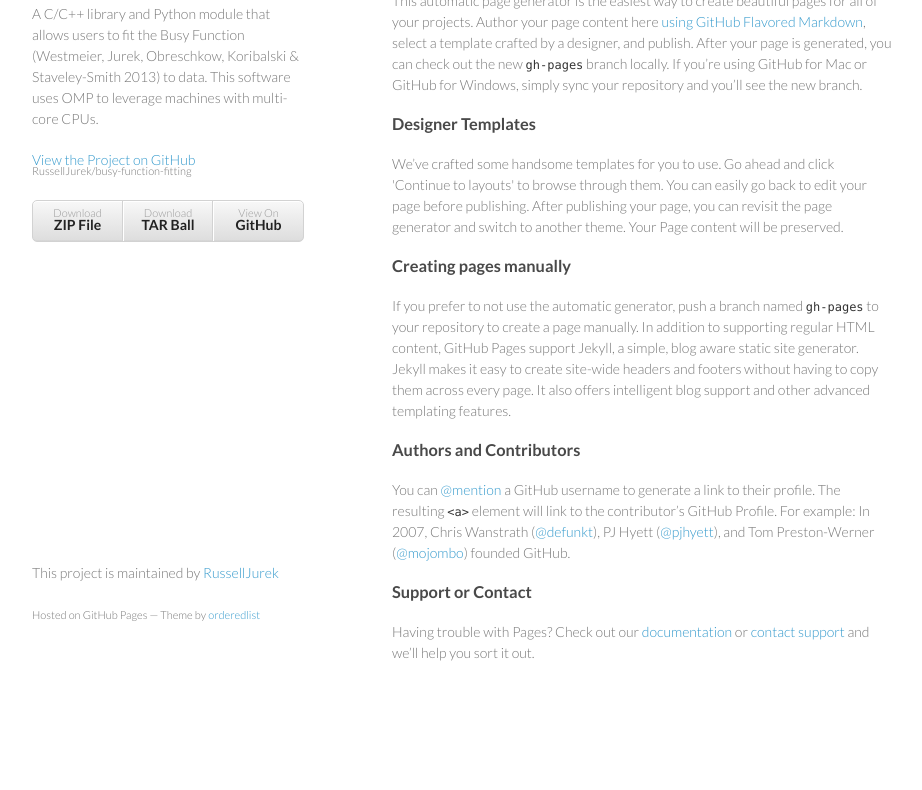
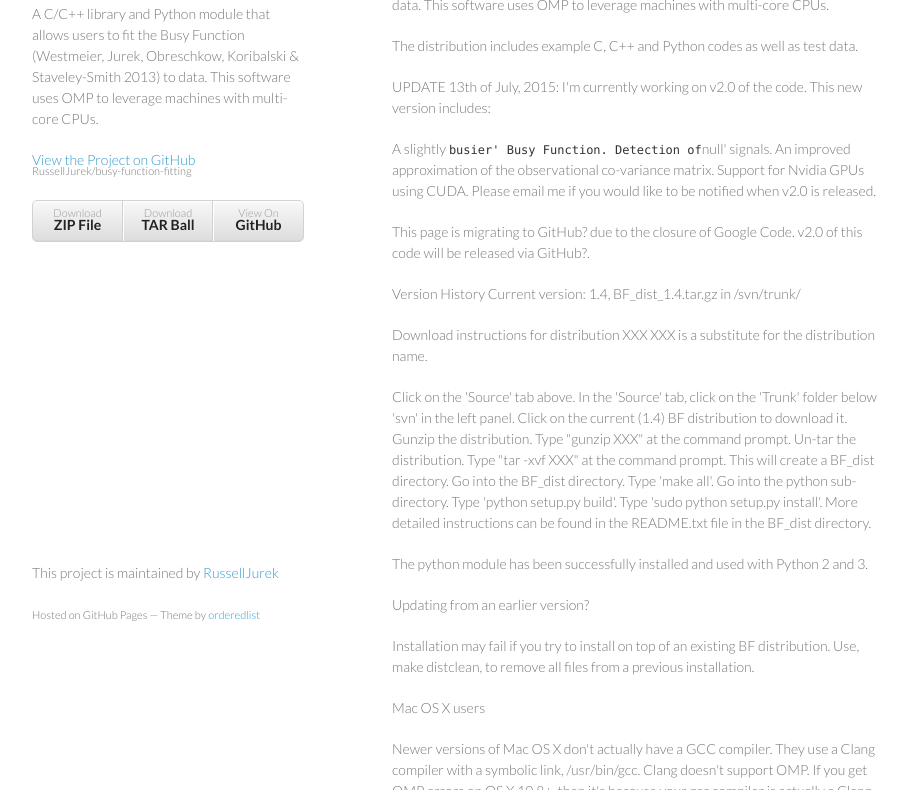
Before and after one commit to RussellJurek/busy-function-fitting, a plain HTML site: page index.html in a window 1280 px wide. Shown: the part 106-896 px from the top of the page, without its empty margins (178-1100 px from the left). Before the commit the page ends 839 px from the top, so only its background shows below. Drawn offline with Linux system fonts and the light colour scheme.

```diff
--- a/index.html
+++ b/index.html
@@ -28,30 +28,63 @@
         </ul>
       </header>
       <section>
-        <h3>
-<a id="welcome-to-github-pages" class="anchor" href="#welcome-to-github-pages" aria-hidden="true"><span class="octicon octicon-link"></span></a>Welcome to GitHub Pages.</h3>
+        <p>Summary
+A C/C++ library and Python module that allows users to fit the Busy Function (Westmeier, Jurek, Obreschkow, Koribalski &amp; Staveley-Smith 2013) to data. This software uses OMP to leverage machines with multi-core CPUs.</p>
 
-<p>This automatic page generator is the easiest way to create beautiful pages for all of your projects. Author your page content here <a href="https://guides.github.com/features/mastering-markdown/">using GitHub Flavored Markdown</a>, select a template crafted by a designer, and publish. After your page is generated, you can check out the new <code>gh-pages</code> branch locally. If you’re using GitHub for Mac or GitHub for Windows, simply sync your repository and you’ll see the new branch.</p>
+<p>The distribution includes example C, C++ and Python codes as well as test data.</p>
 
-<h3>
-<a id="designer-templates" class="anchor" href="#designer-templates" aria-hidden="true"><span class="octicon octicon-link"></span></a>Designer Templates</h3>
+<p>UPDATE 13th of July, 2015: I'm currently working on v2.0 of the code. This new version includes:</p>
 
-<p>We’ve crafted some handsome templates for you to use. Go ahead and click 'Continue to layouts' to browse through them. You can easily go back to edit your page before publishing. After publishing your page, you can revisit the page generator and switch to another theme. Your Page content will be preserved.</p>
+<p>A slightly <code>busier' Busy Function.
+Detection of</code>null' signals.
+An improved approximation of the observational co-variance matrix.
+Support for Nvidia GPUs using CUDA.
+Please email me if you would like to be notified when v2.0 is released.</p>
 
-<h3>
-<a id="creating-pages-manually" class="anchor" href="#creating-pages-manually" aria-hidden="true"><span class="octicon octicon-link"></span></a>Creating pages manually</h3>
+<p>This page is migrating to GitHub? due to the closure of Google Code. v2.0 of this code will be released via GitHub?.</p>
 
-<p>If you prefer to not use the automatic generator, push a branch named <code>gh-pages</code> to your repository to create a page manually. In addition to supporting regular HTML content, GitHub Pages support Jekyll, a simple, blog aware static site generator. Jekyll makes it easy to create site-wide headers and footers without having to copy them across every page. It also offers intelligent blog support and other advanced templating features.</p>
+<p>Version History
+Current version: 1.4, BF_dist_1.4.tar.gz in /svn/trunk/</p>
 
-<h3>
-<a id="authors-and-contributors" class="anchor" href="#authors-and-contributors" aria-hidden="true"><span class="octicon octicon-link"></span></a>Authors and Contributors</h3>
+<p>Download instructions for distribution XXX
+XXX is a substitute for the distribution name.</p>
 
-<p>You can <a href="https://github.com/blog/821" class="user-mention">@mention</a> a GitHub username to generate a link to their profile. The resulting <code>&lt;a&gt;</code> element will link to the contributor’s GitHub Profile. For example: In 2007, Chris Wanstrath (<a href="https://github.com/defunkt" class="user-mention">@defunkt</a>), PJ Hyett (<a href="https://github.com/pjhyett" class="user-mention">@pjhyett</a>), and Tom Preston-Werner (<a href="https://github.com/mojombo" class="user-mention">@mojombo</a>) founded GitHub.</p>
+<p>Click on the 'Source' tab above.
+In the 'Source' tab, click on the 'Trunk' folder below 'svn' in the left panel.
+Click on the current (1.4) BF distribution to download it.
+Gunzip the distribution. Type "gunzip XXX" at the command prompt.
+Un-tar the distribution. Type "tar -xvf XXX" at the command prompt. This will create a BF_dist directory.
+Go into the BF_dist directory.
+Type 'make all'.
+Go into the python sub-directory.
+Type 'python setup.py build'.
+Type 'sudo python setup.py install'.
+More detailed instructions can be found in the README.txt file in the BF_dist directory.</p>
 
-<h3>
-<a id="support-or-contact" class="anchor" href="#support-or-contact" aria-hidden="true"><span class="octicon octicon-link"></span></a>Support or Contact</h3>
+<p>The python module has been successfully installed and used with Python 2 and 3.</p>
 
-<p>Having trouble with Pages? Check out our <a href="https://help.github.com/pages">documentation</a> or <a href="https://github.com/contact">contact support</a> and we’ll help you sort it out.</p>
+<p>Updating from an earlier version?</p>
+
+<p>Installation may fail if you try to install on top of an existing BF distribution. Use, make distclean, to remove all files from a previous installation.</p>
+
+<p>Mac OS X users</p>
+
+<p>Newer versions of Mac OS X don't actually have a GCC compiler. They use a Clang compiler with a symbolic link, /usr/bin/gcc. Clang doesn't support OMP. If you get OMP errors on OS X 10.8+, then it's because your gcc compiler is actually a Clang compiler. Install a gcc compiler and it'll work.</p>
+
+<p>Important changes</p>
+
+<p>From v1.2 onwards, the BF distribution includes a no-OMP C/C++ library. The OMP enabled C/C++ library will now only be built if the supplied C/C++ compilers support OMP. If you aren't worried about maximising performance, then just use the C/C++ libraries without OMP --- and build the python module with them. See the README file for more details.</p>
+
+<p>From v1.3 onwards, the BF distribution will build both static and shared C/C++ libraries.</p>
+
+<p>From v1.4 onwards, the constraints applied to the power-law amplitude and exponent are relaxed. They have been changed in the following ways, 1. Power-law scaling: &gt;= 0.0 --&gt; unconstrained. 2. Power-law exponent: 2 &lt;= N &lt;= 8 --&gt; 1 &lt;= N &lt;= 8. Additionally, the example programs in the bin sub-folder will link to the static libraries. This is to guard against people building the static libraries but not installing them into their system's standard location. In this instance the example programs would fail to launch. To make it easier for people I've just avoided the problem.</p>
+
+<p>Contact details</p>
+
+<p>Email me at <a href="mailto:Russell.Jurek@gmail.com">Russell.Jurek@gmail.com</a></p>
+
+<p>Special thanks
+Tobias Westmeier and Alfred Tiley for providing invaluable beta testing.</p>
       </section>
       <footer>
         <p>This project is maintained by <a href="https://github.com/RussellJurek">RussellJurek</a></p>
```
Also changed, not shown: params.json (+1 -1 lines).
